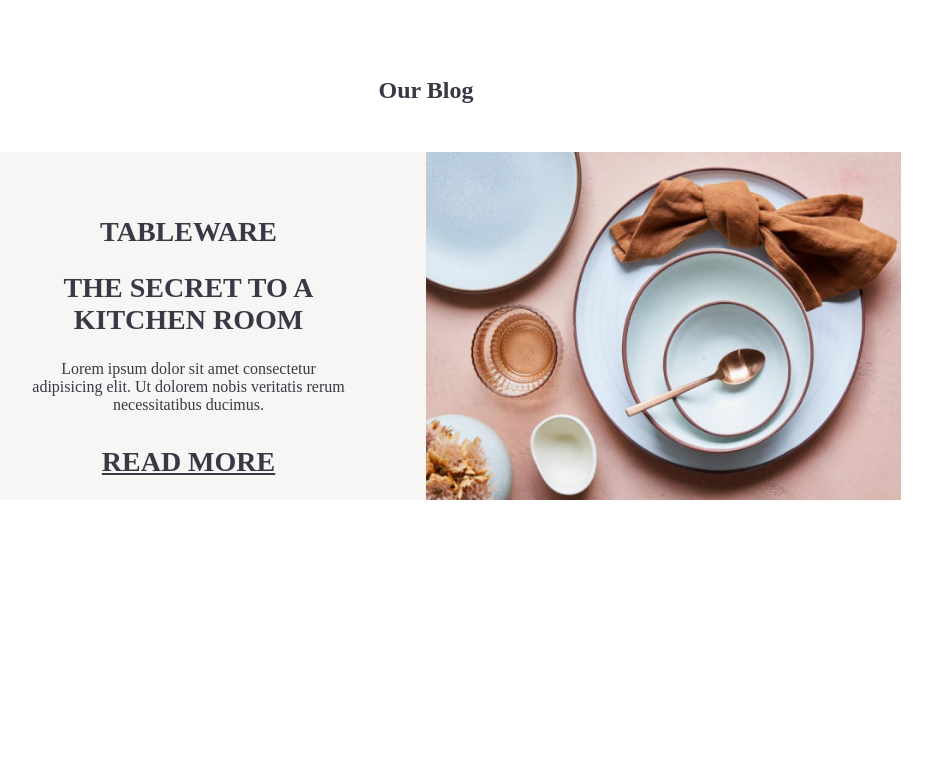
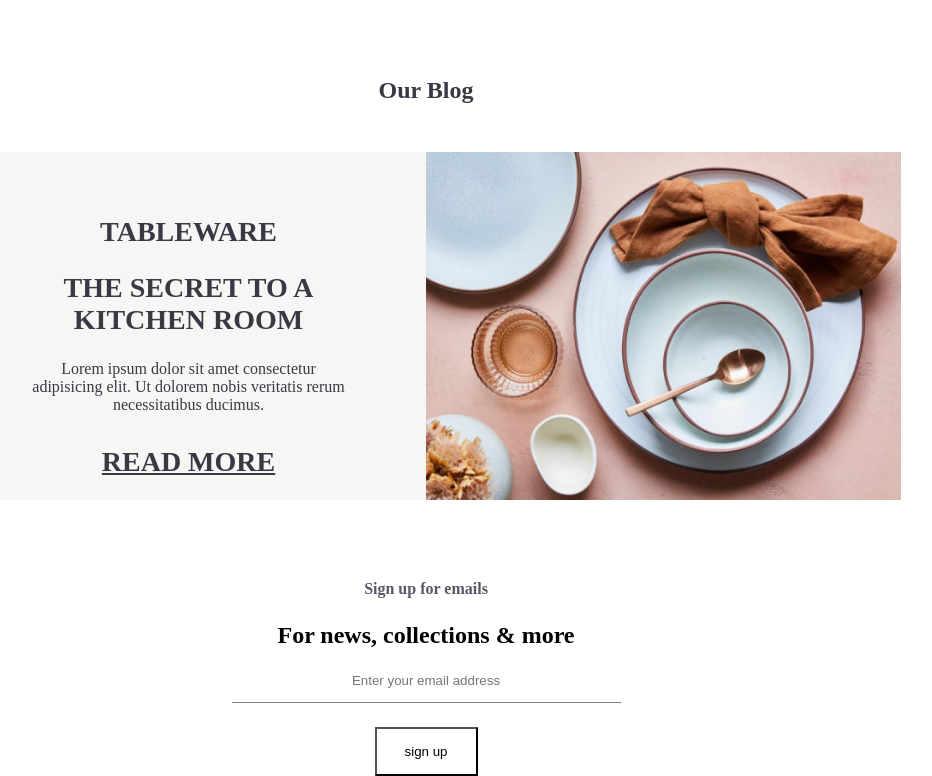
Before and after one commit to rawan-kabashneh/moon, a plain HTML site: page index.html in a window 1280 px wide. Shown: the part 4198-4974 px from the top of the page, without its empty margins (214-1146 px from the left). Before the commit the page ends 4698 px from the top, so only its background shows below. Drawn offline with Linux system fonts and the light colour scheme; files whose address does not match are found by name.

Commit message:
create slider  section

```diff
--- a/index.html
+++ b/index.html
@@ -334,7 +334,7 @@
 
 
 
-  <!--section class="slider">
+  <section class="slider">
     <div class="container">
       <div class="row">
       <h2>Sign up for emails</h2>
@@ -343,7 +343,7 @@
       <button type="button">sign up</button>
     </div>
     </div>
-  </section-->
+  </section>
 
  </main>
 
```
